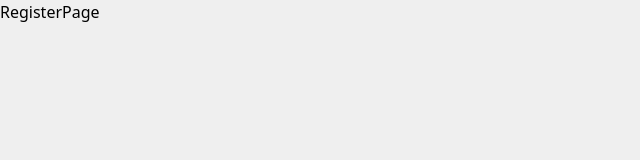
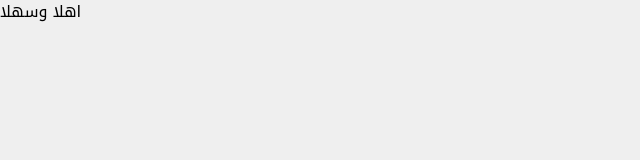
Before and after one commit to abdoBadawy74/Cloud-Hosting, a Next.js app: page /register in a window 1280 px wide. Shown: the top 160 px of the page, without its empty margins (0-640 px from the left). Built offline with nearby package versions, Linux system fonts and the light colour scheme.

Commit message:
add font

```diff
--- a/src/app/layout.tsx
+++ b/src/app/layout.tsx
@@ -1,21 +1,14 @@
 import type { Metadata } from "next";
 import localFont from "next/font/local";
 import "./globals.css";
+import {Noto_Kufi_Arabic} from "next/font/google";
 
-const geistSans = localFont({
-  src: "./fonts/GeistVF.woff",
-  variable: "--font-geist-sans",
-  weight: "100 900",
-});
-const geistMono = localFont({
-  src: "./fonts/GeistMonoVF.woff",
-  variable: "--font-geist-mono",
-  weight: "100 900",
-});
+const notoKufiArabic = Noto_Kufi_Arabic({subsets:['arabic'],weight:['300','500']});
+
 
 export const metadata: Metadata = {
-  title: "Create Next App",
-  description: "Generated by create next app",
+  title: "Cloud Hosting",
+  description: "Cloud Hosting Project"
 };
 
 export default function RootLayout({
@@ -26,7 +19,7 @@ export default function RootLayout({
   return (
     <html lang="en">
       <body
-        className={`${geistSans.variable} ${geistMono.variable} antialiased`}
+        className={notoKufiArabic.className}
       >
         {children}
       </body>
--- a/src/app/register/page.tsx
+++ b/src/app/register/page.tsx
@@ -2,6 +2,8 @@ import React from 'react'
 
 export default function RegisterPage() {
   return (
-    <div>RegisterPage</div>
+    <div>
+        اهلا وسهلا
+    </div>
   )
 }
```
